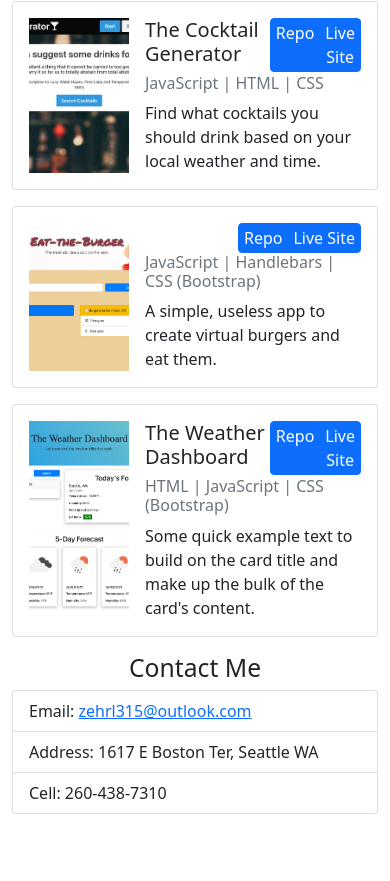
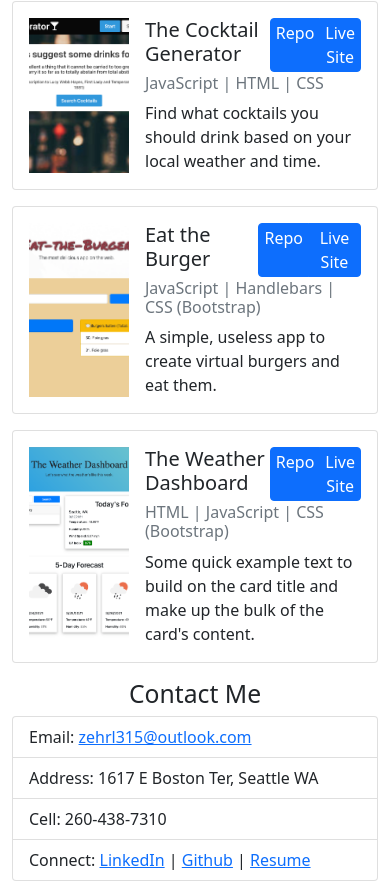
Before and after one commit to zehrl/developer-portfolio, a plain HTML site: page index.html in a window 390 px wide. Shown: the part 720-1601 px from the top of the page. Before the commit the page ends 1534 px from the top, so only its background shows below. Drawn offline with nearby package versions, Linux system fonts and the light colour scheme.

Commit message:
CContact card added at bottom of the page

```diff
--- a/assets/styles/styles.css
+++ b/assets/styles/styles.css
@@ -21,9 +21,9 @@
     color: inherit;
 }
 
-/* .project-card:hover {
+.project-card:hover {
     background-color: rgba(130, 101, 235, 0.1);
-} */
+}
 
 /* .project-card {
 } */
--- a/index.html
+++ b/index.html
@@ -35,8 +35,7 @@
 
             <!-- Project 1 -->
             <li class="project-card-li mb-3">
-                <div href="https://zehrl.github.io/cocktail-generator/" class="card project-card project-card-major"
-                    target="_blank" rel="noopener noreferrer">
+                <div class="card project-card project-card-major" target="_blank" rel="noopener noreferrer">
 
                     <div class="card-body d-flex">
 
@@ -68,8 +67,7 @@
 
             <!-- Project 2 -->
             <li class="project-card-li mb-3">
-                <div href="https://zehrl.github.io/cocktail-generator/" class="card project-card project-card-major"
-                    target="_blank" rel="noopener noreferrer">
+                <div class="card project-card project-card-major" target="_blank" rel="noopener noreferrer">
 
                     <div class="card-body d-flex">
 
@@ -78,7 +76,7 @@
 
                         <div style="width: 100%">
                             <div class="d-flex justify-content-between align-items-start mb-1">
-                                <h5 class="card-title"></h5>
+                                <h5 class="card-title">Eat the Burger</h5>
                                 <div class="btn-group" role="group" aria-label="Basic example">
                                     <a class="btn btn-primary card-link"
                                         href="https://github.com/zehrl/cocktail-generator" rel="noopener noreferrer"
@@ -141,7 +139,15 @@
             <li class="list-group-item">Email: <a href="mailto: zehrl315@outlook.com">zehrl315@outlook.com</a></li>
             <li class="list-group-item">Address: 1617 E Boston Ter, Seattle WA</li>
             <li class="list-group-item">Cell: 260-438-7310</li>
-          </ul>
+            <li class="list-group-item">Connect:
+                <a href="https://www.linkedin.com/in/logan-j-zehr/" rel="noopener noreferrer"
+                    target="_blank">LinkedIn</a> |
+                <a href="https://github.com/zehrl" rel="noopener noreferrer"
+                    target="_blank">Github</a> |
+                <a href="./assets/documents/resume.pdf" rel="noopener noreferrer"
+                    target="_blank">Resume</a>
+            </li>
+        </ul>
 
     </div>
 
```
Also changed, not shown: 1 other file.
